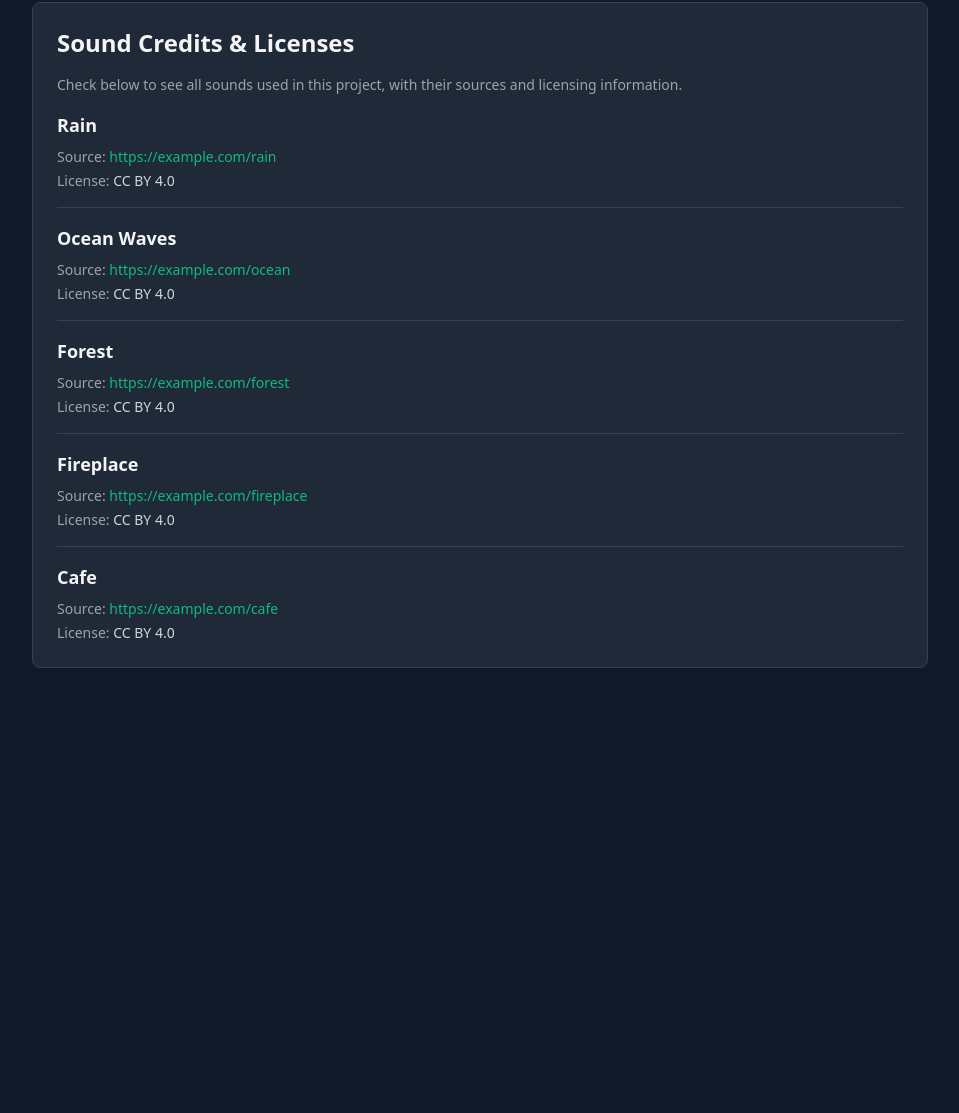
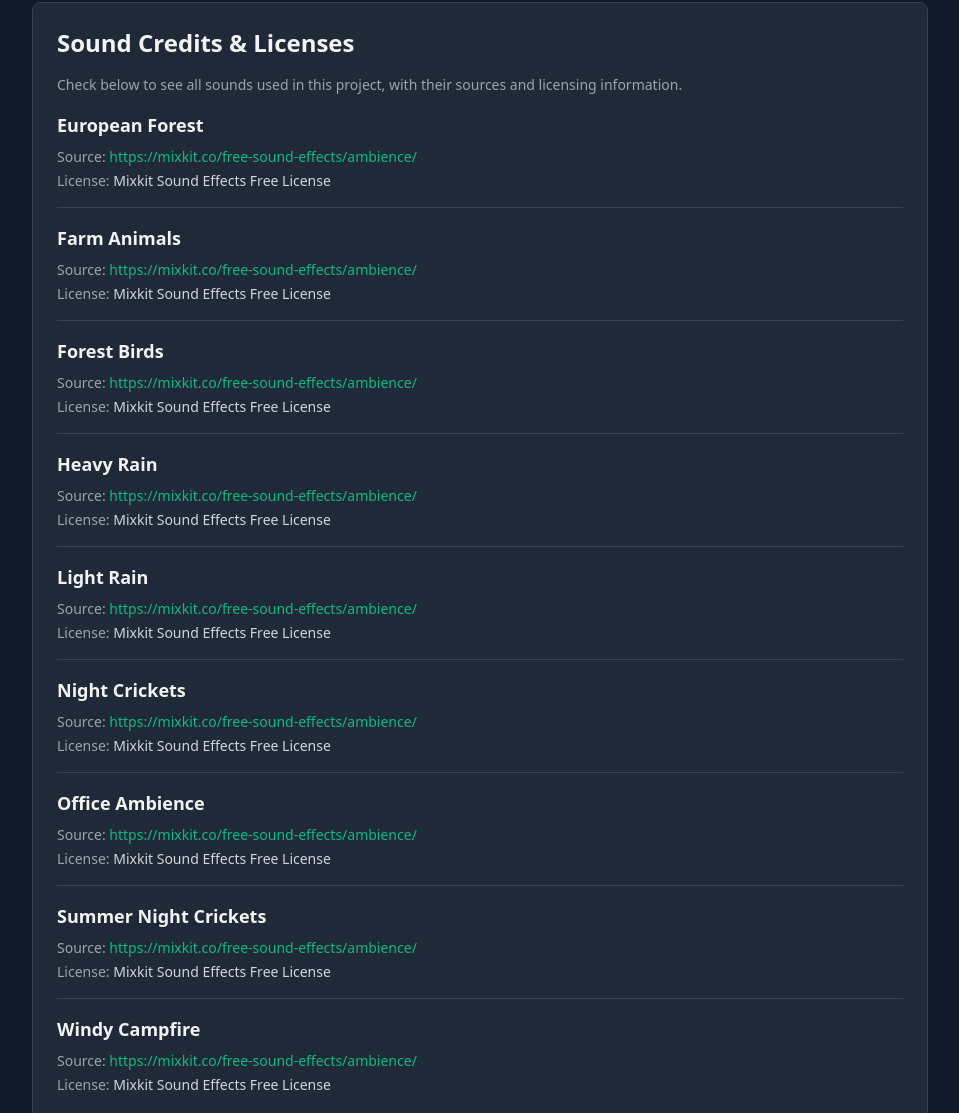
Before and after one commit to Zyon900/ambience-astro, an Astro site: page /about in a window 1280 px wide. Shown: the part 485-1598 px from the top of the page, without its empty margins (160-1119 px from the left). Before the commit the page ends 1185 px from the top, so only its background shows below. Built offline with nearby package versions, Linux system fonts and the light colour scheme; Astro itself is replaced by a stand-in of ours.

Commit message:
added actualy sound files, fixed preview sounds not playing before I add them to the mix by adding temporary instances

```diff
--- a/src/data/sounds.json
+++ b/src/data/sounds.json
@@ -1,44 +1,76 @@
 {
 	"sounds": [
 		{
-			"id": "rain",
-			"name": "Rain",
-			"thumbnail": "/images/rain-thumb.jpg",
-			"file": "/sounds/rain.mp3",
-			"source": "https://example.com/rain",
-			"license": "CC BY 4.0"
+			"id": "european_forest",
+			"name": "European Forest",
+			"thumbnail": "/images/european_forest-thumb.jpg",
+			"file": "/sounds/european_forest.mp3",
+			"source": "https://mixkit.co/free-sound-effects/ambience/",
+			"license": "Mixkit Sound Effects Free License"
 		},
 		{
-			"id": "ocean",
-			"name": "Ocean Waves",
-			"thumbnail": "/images/ocean-thumb.jpg",
-			"file": "/sounds/ocean.mp3",
-			"source": "https://example.com/ocean",
-			"license": "CC BY 4.0"
+			"id": "farm_animals",
+			"name": "Farm Animals",
+			"thumbnail": "/images/farm_animals-thumb.jpg",
+			"file": "/sounds/farm_animals.mp3",
+			"source": "https://mixkit.co/free-sound-effects/ambience/",
+			"license": "Mixkit Sound Effects Free License"
 		},
 		{
-			"id": "forest",
-			"name": "Forest",
-			"thumbnail": "/images/forest-thumb.jpg",
-			"file": "/sounds/forest.mp3",
-			"source": "https://example.com/forest",
-			"license": "CC BY 4.0"
+			"id": "forest_birds",
+			"name": "Forest Birds",
+			"thumbnail": "/images/forest_birds-thumb.jpg",
+			"file": "/sounds/forest_birds.mp3",
+			"source": "https://mixkit.co/free-sound-effects/ambience/",
+			"license": "Mixkit Sound Effects Free License"
 		},
 		{
-			"id": "fireplace",
-			"name": "Fireplace",
-			"thumbnail": "/images/fireplace-thumb.jpg",
-			"file": "/sounds/fireplace.mp3",
-			"source": "https://example.com/fireplace",
-			"license": "CC BY 4.0"
+			"id": "heavy_rain",
+			"name": "Heavy Rain",
+			"thumbnail": "/images/heavy_rain-thumb.jpg",
+			"file": "/sounds/heavy_rain.mp3",
+			"source": "https://mixkit.co/free-sound-effects/ambience/",
+			"license": "Mixkit Sound Effects Free License"
 		},
 		{
-			"id": "cafe",
-			"name": "Cafe",
-			"thumbnail": "/images/cafe-thumb.jpg",
-			"file": "/sounds/cafe.mp3",
-			"source": "https://example.com/cafe",
-			"license": "CC BY 4.0"
+			"id": "light_rain",
+			"name": "Light Rain",
+			"thumbnail": "/images/light_rain-thumb.jpg",
+			"file": "/sounds/light_rain.mp3",
+			"source": "https://mixkit.co/free-sound-effects/ambience/",
+			"license": "Mixkit Sound Effects Free License"
+		},
+		{
+			"id": "night_crickets",
+			"name": "Night Crickets",
+			"thumbnail": "/images/night_crickets-thumb.jpg",
+			"file": "/sounds/night_crickets.mp3",
+			"source": "https://mixkit.co/free-sound-effects/ambience/",
+			"license": "Mixkit Sound Effects Free License"
+		},
+		{
+			"id": "office_ambience",
+			"name": "Office Ambience",
+			"thumbnail": "/images/office_ambience-thumb.jpg",
+			"file": "/sounds/office_ambience.mp3",
+			"source": "https://mixkit.co/free-sound-effects/ambience/",
+			"license": "Mixkit Sound Effects Free License"
+		},
+		{
+			"id": "summer_night_crickets",
+			"name": "Summer Night Crickets",
+			"thumbnail": "/images/summer_night_crickets-thumb.jpg",
+			"file": "/sounds/summer_night _crickets.mp3",
+			"source": "https://mixkit.co/free-sound-effects/ambience/",
+			"license": "Mixkit Sound Effects Free License"
+		},
+		{
+			"id": "windy_campfire",
+			"name": "Windy Campfire",
+			"thumbnail": "/images/windy_campfire-thumb.jpg",
+			"file": "/sounds/windy_campfire.mp3",
+			"source": "https://mixkit.co/free-sound-effects/ambience/",
+			"license": "Mixkit Sound Effects Free License"
 		}
 	]
 }
--- a/src/layouts/Layout.astro
+++ b/src/layouts/Layout.astro
@@ -31,9 +31,7 @@
 	input[type="range"] {
 		-webkit-appearance: none;
 		appearance: none;
-	}
-
-	input[type="range"]::-webkit-slider-thumb {
+	}	input[type="range"]::-webkit-slider-thumb {
 		-webkit-appearance: none;
 		appearance: none;
 		width: 16px;
--- a/src/pages/index.astro
+++ b/src/pages/index.astro
@@ -66,21 +66,15 @@
 <script is:inline>
 	const soundsData = {
 		sounds: [
-			{ id: 'rain', name: 'Rain', thumbnail: '/images/rain-thumb.jpg', file: '/sounds/rain.mp3' },
-			{
-				id: 'ocean',
-				name: 'Ocean Waves',
-				thumbnail: '/images/ocean-thumb.jpg',
-				file: '/sounds/ocean.mp3',
-			},
-			{ id: 'forest', name: 'Forest', thumbnail: '/images/forest-thumb.jpg', file: '/sounds/forest.mp3' },
-			{
-				id: 'fireplace',
-				name: 'Fireplace',
-				thumbnail: '/images/fireplace-thumb.jpg',
-				file: '/sounds/fireplace.mp3',
-			},
-			{ id: 'cafe', name: 'Cafe', thumbnail: '/images/cafe-thumb.jpg', file: '/sounds/cafe.mp3' },
+			{ id: 'european_forest', name: 'European Forest', thumbnail: '/images/european_forest-thumb.jpg', file: '/sounds/european_forest.mp3' },
+			{ id: 'farm_animals', name: 'Farm Animals', thumbnail: '/images/farm_animals-thumb.jpg', file: '/sounds/farm_animals.mp3' },
+			{ id: 'forest_birds', name: 'Forest Birds', thumbnail: '/images/forest_birds-thumb.jpg', file: '/sounds/forest_birds.mp3' },
+			{ id: 'heavy_rain', name: 'Heavy Rain', thumbnail: '/images/heavy_rain-thumb.jpg', file: '/sounds/heavy_rain.mp3' },
+			{ id: 'light_rain', name: 'Light Rain', thumbnail: '/images/light_rain-thumb.jpg', file: '/sounds/light_rain.mp3' },
+			{ id: 'night_crickets', name: 'Night Crickets', thumbnail: '/images/night_crickets-thumb.jpg', file: '/sounds/night_crickets.mp3' },
+			{ id: 'office_ambience', name: 'Office Ambience', thumbnail: '/images/office_ambience-thumb.jpg', file: '/sounds/office_ambience.mp3' },
+			{ id: 'summer_night_crickets', name: 'Summer Night Crickets', thumbnail: '/images/summer_night_crickets-thumb.jpg', file: '/sounds/summer_night _crickets.mp3' },
+			{ id: 'windy_campfire', name: 'Windy Campfire', thumbnail: '/images/windy_campfire-thumb.jpg', file: '/sounds/windy_campfire.mp3' },
 		],
 	};
 
--- a/src/pages/sounds.astro
+++ b/src/pages/sounds.astro
@@ -19,21 +19,15 @@
 <script is:inline>
 	const soundsData = {
 		sounds: [
-			{ id: 'rain', name: 'Rain', thumbnail: '/images/rain-thumb.jpg', file: '/sounds/rain.mp3' },
-			{
-				id: 'ocean',
-				name: 'Ocean Waves',
-				thumbnail: '/images/ocean-thumb.jpg',
-				file: '/sounds/ocean.mp3',
-			},
-			{ id: 'forest', name: 'Forest', thumbnail: '/images/forest-thumb.jpg', file: '/sounds/forest.mp3' },
-			{
-				id: 'fireplace',
-				name: 'Fireplace',
-				thumbnail: '/images/fireplace-thumb.jpg',
-				file: '/sounds/fireplace.mp3',
-			},
-			{ id: 'cafe', name: 'Cafe', thumbnail: '/images/cafe-thumb.jpg', file: '/sounds/cafe.mp3' },
+			{ id: 'european_forest', name: 'European Forest', thumbnail: '/images/european_forest-thumb.jpg', file: '/sounds/european_forest.mp3' },
+			{ id: 'farm_animals', name: 'Farm Animals', thumbnail: '/images/farm_animals-thumb.jpg', file: '/sounds/farm_animals.mp3' },
+			{ id: 'forest_birds', name: 'Forest Birds', thumbnail: '/images/forest_birds-thumb.jpg', file: '/sounds/forest_birds.mp3' },
+			{ id: 'heavy_rain', name: 'Heavy Rain', thumbnail: '/images/heavy_rain-thumb.jpg', file: '/sounds/heavy_rain.mp3' },
+			{ id: 'light_rain', name: 'Light Rain', thumbnail: '/images/light_rain-thumb.jpg', file: '/sounds/light_rain.mp3' },
+			{ id: 'night_crickets', name: 'Night Crickets', thumbnail: '/images/night_crickets-thumb.jpg', file: '/sounds/night_crickets.mp3' },
+			{ id: 'office_ambience', name: 'Office Ambience', thumbnail: '/images/office_ambience-thumb.jpg', file: '/sounds/office_ambience.mp3' },
+			{ id: 'summer_night_crickets', name: 'Summer Night Crickets', thumbnail: '/images/summer_night_crickets-thumb.jpg', file: '/sounds/summer_night _crickets.mp3' },
+			{ id: 'windy_campfire', name: 'Windy Campfire', thumbnail: '/images/windy_campfire-thumb.jpg', file: '/sounds/windy_campfire.mp3' },
 		],
 	};
 
@@ -96,8 +90,11 @@
 		document.querySelectorAll('.sound-play-btn').forEach((btn) => {
 			btn.addEventListener('click', (e) => {
 				const soundId = e.currentTarget.dataset.soundId;
-				audioManager.toggleSound(soundId);
-				updatePlayButton(soundId);
+				const sound = allSounds.find((s) => s.id === soundId);
+				if (sound) {
+					audioManager.togglePreview(soundId, sound.file);
+					updatePlayButton(soundId);
+				}
 			});
 		});
 
```
Also changed, not shown: public/audioManager.js (+107 -4 lines).
